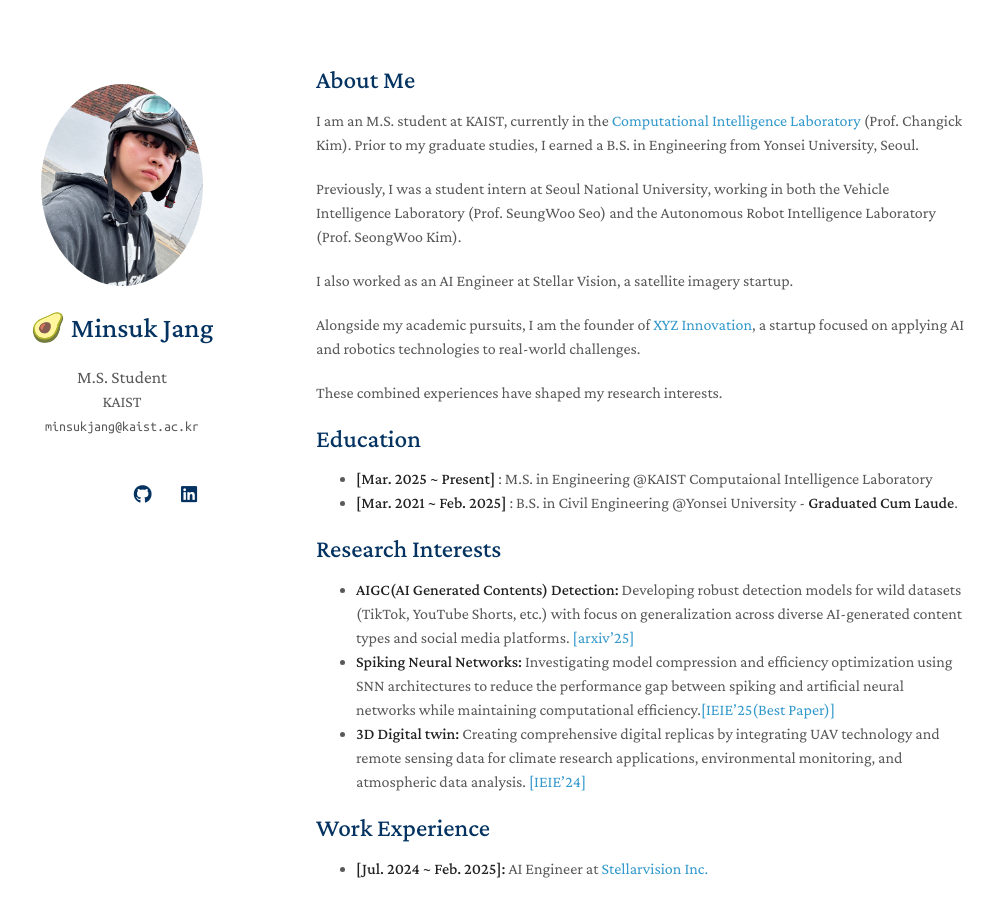
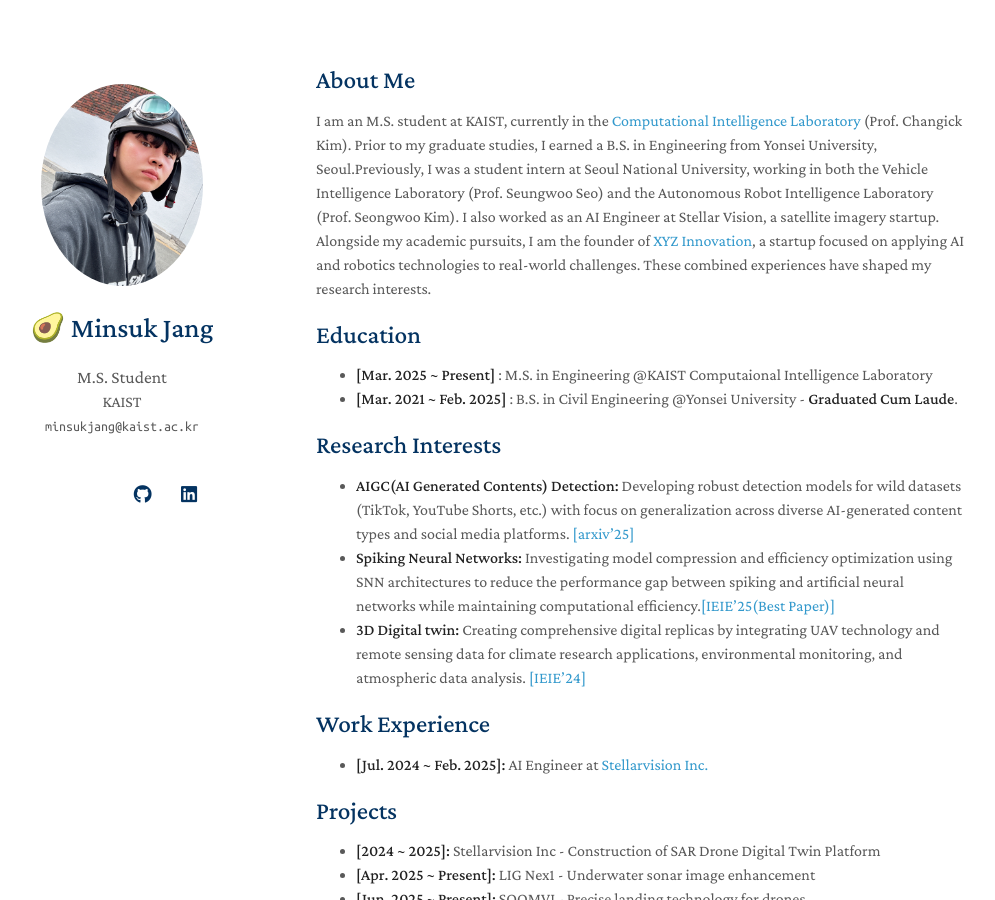
Before and after one commit to tersite1/tersite1.github.io, a Jekyll site: the page built from index.md, in a window 1280 px wide and 900 px high. Shown: the whole window, without its empty margins (154-1149 px from the left). Built offline with Jekyll 4.4.1, drawn with Linux system fonts in a browser that asks for light colours; a style sheet for code colours, icons or effects is not loaded; our own code applies the rules of GitHub Pages for plain Markdown files.

```diff
--- a/index.md
+++ b/index.md
@@ -4,15 +4,8 @@ layout: homepage
 
 ## About Me
 
-I am an M.S. student at KAIST, currently in the [Computational Intelligence Laboratory](https://stellarvision.co.kr/en/) (Prof. Changick Kim). Prior to my graduate studies, I earned a B.S. in Engineering from Yonsei University, Seoul.
-
-Previously, I was a student intern at Seoul National University, working in both the Vehicle Intelligence Laboratory (Prof. SeungWoo Seo) and the Autonomous Robot Intelligence Laboratory (Prof. SeongWoo Kim).
-
-I also worked as an AI Engineer at Stellar Vision, a satellite imagery startup.
-
-Alongside my academic pursuits, I am the founder of [XYZ Innovation](https://www.linkedin.com/company/xyzinnovation), a startup focused on applying AI and robotics technologies to real-world challenges.
-
-These combined experiences have shaped my research interests.
+I am an M.S. student at KAIST, currently in the [Computational Intelligence Laboratory](https://stellarvision.co.kr/en/) (Prof. Changick Kim). Prior to my graduate studies, I earned a B.S. in Engineering from Yonsei University, Seoul.Previously, I was a student intern at Seoul National University, working in both the Vehicle Intelligence Laboratory (Prof. Seungwoo Seo) and the Autonomous Robot Intelligence Laboratory (Prof. Seongwoo Kim).
+I also worked as an AI Engineer at Stellar Vision, a satellite imagery startup. Alongside my academic pursuits, I am the founder of [XYZ Innovation](https://www.linkedin.com/company/xyzinnovation), a startup focused on applying AI and robotics technologies to real-world challenges. These combined experiences have shaped my research interests.
 
 
 
```
